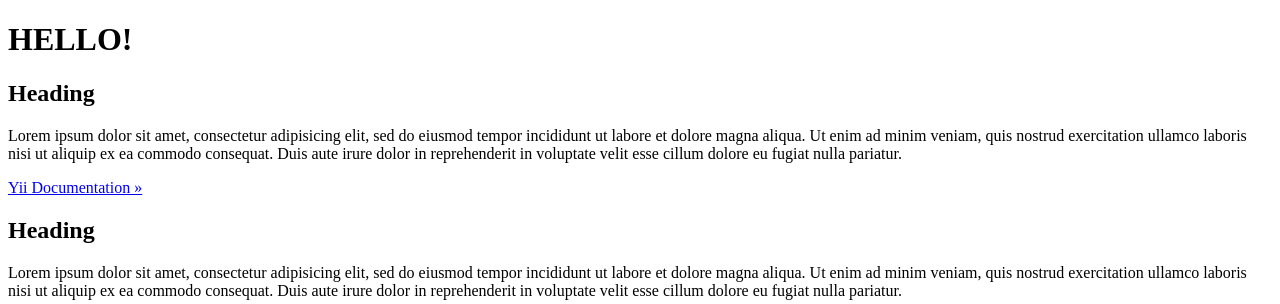
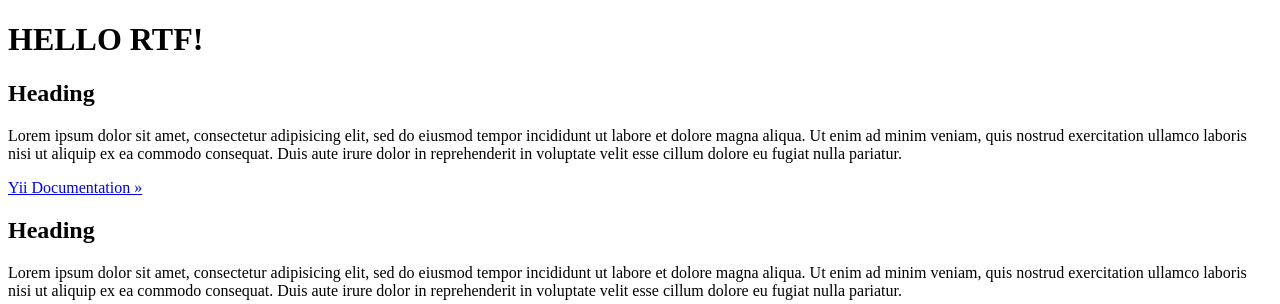
Before and after one commit to mosvits/iot, a Yii app: template views/site/index.php in a window 1280 px wide. Shown: the top 304 px of the page. Run offline with PHP 8.4 and a stand-in for Yii, Linux system fonts and the light colour scheme; the template is opened without the code that fills it, so the values that code supplies are empty; some libraries are stand-ins or nearby versions.

Commit message:
Hello RTF

```diff
--- a/views/site/index.php
+++ b/views/site/index.php
@@ -7,7 +7,7 @@ $this->title = 'My Yii Application';
 <div class="site-index">
 
     <div class="jumbotron">
-        <h1>HELLO!</h1>
+        <h1>HELLO RTF!</h1>
 
 
     </div>
```
Also changed, not shown: 1 other file.
